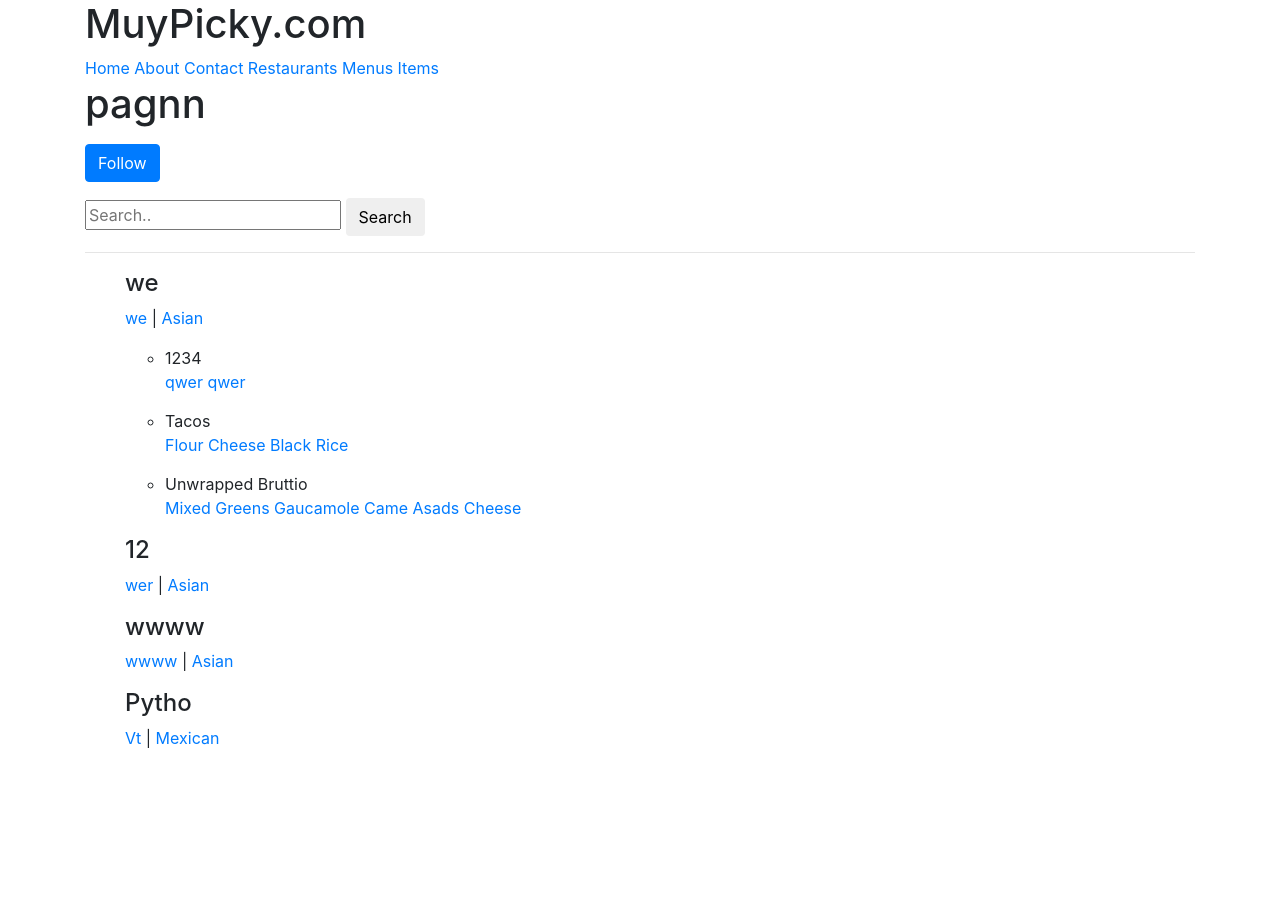
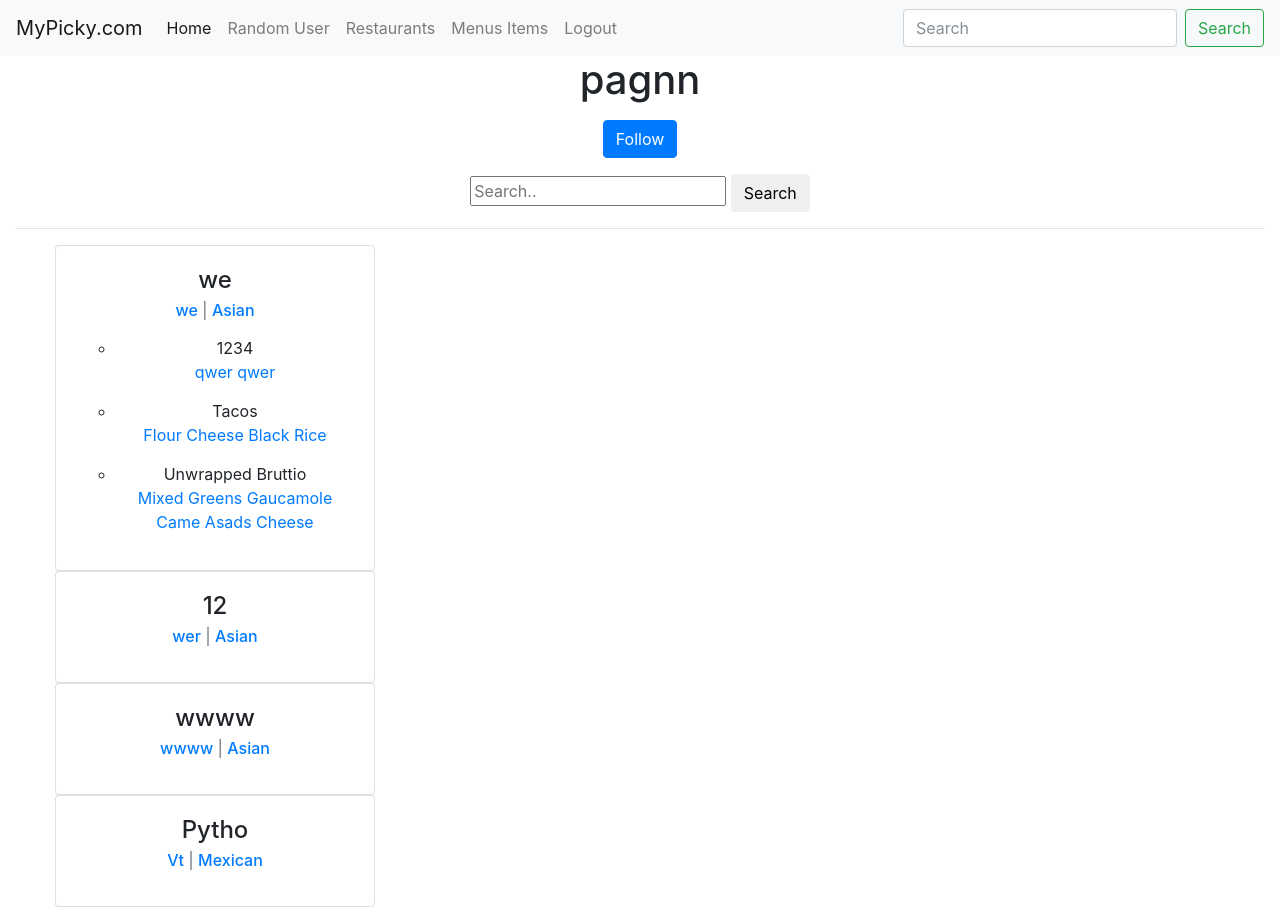
Before and after one commit to pagnn/Muypicky, a Django app: page /u/pagnn/ in a window 1280 px wide. Before the commit the page ends 748 px from the top, so only its background shows below. Run offline with Django 3.2, Linux system fonts and the light colour scheme; a user stored in the database is signed in; data comes from the database, SQL or seed files in the repository; both versions use the stored data as it was after the commit; some libraries are stand-ins or nearby versions.

Commit message:
Register dosen't work.

```diff
--- a/src/muypicky/urls.py
+++ b/src/muypicky/urls.py
@@ -17,15 +17,18 @@ from django.conf.urls import url,include
 from django.contrib import admin
 from django.views.generic import TemplateView
 
-from django.contrib.auth.views import LoginView,PasswordResetView
+from django.contrib.auth.views import LoginView,LogoutView,PasswordResetView
 
-from profiles.views import ProfileFollowToggle,RegisterView
+from profiles.views import ProfileFollowToggle,register
 from menus.views import HomeView
 
 urlpatterns = [
     url(r'^admin/', admin.site.urls),
-    url(r'^register/$',RegisterView.as_view(),name='register'),
-    url(r'^login/$',LoginView.as_view(extra_context={'next':'/restaurants/create'}),name='login'),
+    url(r'^randomuser/$',register,name='randomuser'),
+    url(r'^register/$',register,name='register'),
+    # url(r'^activate/(?P<code>[a-z0-9].*)/$',activate_user_view,name='activate'),
+    url(r'^login/$',LoginView.as_view(),name='login'),
+    url(r'^logout/$',LogoutView.as_view(),name='logout'),
     url(r'^password_reset/$',PasswordResetView.as_view(extra_context={'next':'/restaurants/create'}),name='password_reset'),
     url(r'^$',HomeView.as_view(),name='home'),
     url(r'^about/$',TemplateView.as_view(template_name='about.html'),name='about'),
--- a/src/profiles/models.py
+++ b/src/profiles/models.py
@@ -1,6 +1,8 @@
 from django.conf import settings
 from django.db import models
 from django.db.models.signals import post_save
+from django.core.urlresolvers import reverse
+from .utils import code_generator
 # Create your models here.
 User=settings.AUTH_USER_MODEL
 
@@ -20,6 +22,7 @@ class ProfileManager(models.Manager):
 class Profile(models.Model):
 	user=models.OneToOneField(User)
 	followers=models.ManyToManyField(User,related_name='is_following',blank=True)
+	activation_key=models.CharField(max_length=120,blank=True,null=True)
 	activated=models.BooleanField(default=False)
 	timestamp =models.DateTimeField(auto_now_add=True)
 	updated = models.DateTimeField(auto_now=True)
@@ -27,8 +30,25 @@ class Profile(models.Model):
 	def __str__(self):
 		return self.user.username
 	def send_activation_email(self):
-		print('activating')
-		pass
+		if self.activated:
+			pass
+		else:
+			self.activation_key=code_generator()
+			self.save()
+			path_=reverse('activate',kwargs={'code':self.activation_key})
+			subject='Activate Account'
+			from_email=settings.DEFAULT_FROM_EMAIL
+			message='Activate your account here:{path_}'
+			recipient_list=[self.user.email]
+			html_message='<h1>Activate your account here:{path_}</h1>'
+			send_mail=send_mail(
+						subject,
+						message,
+						from_email,
+						recipient_list,
+						fail_silently=False,
+						html_message=html_message)
+			return send_mail
 def post_save_user_reveiver(sender,instance,created,*args,**kwargs):
 	if created:
 		profile,is_created=Profile.objects.get_or_create(user=instance)
--- a/src/profiles/templates/profiles/user.html
+++ b/src/profiles/templates/profiles/user.html
@@ -13,10 +13,11 @@
 {% for rest in location %}
 <div class='row'>
 	<div class='col-sm-12'>
-		<div class='thumbnail'>
-		<h4>{{ rest.name }}</h4>
-		<p><a href='{{ request.path }}?q={{ rest.location }}'>{{ rest.location }}</a> | <a href='{{ request.path }}?q={{ rest.category }}'>{{ rest.category }}</a></p>
-		<p>
+		<div class="card" style="width: 20rem;">
+			<div class="card-body">
+    			<h4 class="card-title">{{ rest.name }}</h4>
+    			<h6 class="card-subtitle mb-2 text-muted"><a href='{{ request.path }}?q={{ rest.location }}'>{{ rest.location }}</a> | <a href='{{ request.path }}?q={{ rest.category }}'>{{ rest.category }}</a></h6>
+    			<p class="card-text">
 					<ul>
 					{% for it in rest.item_set.all %}
 						<li style='margin-bottom: 15px;'>{{ it.name }}</br>
@@ -30,6 +31,7 @@
 			</div>
 		</div>
 	</div>
+</div>
 {% endfor %}
 </ul>
 {% else %}
--- a/src/profiles/urls.py
+++ b/src/profiles/urls.py
@@ -1,9 +1,10 @@
 from django.conf.urls import url
-from .views import ProfileDetailView
+from .views import ProfileDetailView,RandomProfileDetailView
 
 
 
 
 urlpatterns = [
+	url(r'^random/$',RandomProfileDetailView.as_view(),name='random'),
     url(r'^(?P<username>[\w-]+)/$',ProfileDetailView.as_view(),name='detail'),
 ]
--- a/src/profiles/views.py
+++ b/src/profiles/views.py
@@ -1,5 +1,6 @@
 from django.contrib.auth import get_user_model
 from django.contrib.auth.mixins import LoginRequiredMixin
+from django.contrib.messages.views import SuccessMessageMixin
 from django.http import Http404
 from django.shortcuts import render,get_object_or_404,redirect
 from django.views.generic import View,DetailView,CreateView
@@ -10,16 +11,68 @@ from .models import Profile
 from .forms import RegisterForm
 
 User=get_user_model()
-class RegisterView(CreateView):
-	template_name='registration/register.html'
-	form_class=RegisterForm
-	success_url='/login'
-
+def activate_user_view(request, code=None, *args, **kwargs):
+    if code:
+        qs = Profile.objects.filter(activation_key=code)
+        if qs.exists() and qs.count() == 1:
+            profile_ = qs.first()
+            if not profile_.activated:
+                user_ = profile_.user
+                user_.is_active = True
+                user_.save()
+                profile_.activated = True
+                profile_.activation_key=None
+                profile_.save()
+                return redirect("/login")
+    return redirect("/login")
+# class RegisterView(SuccessMessageMixin,CreateView):
+# 	template_name='registration/register.html'
+# 	form_class=RegisterForm
+# 	success_url='/login/'
+# 	success_message='Successly registered.'
+# 	def dispatch(self,*args,**kwargs):
+# 		if self.request.user.is_authenticated():
+# 			return redirect('/login')
+# 		return super(RegisterView,self).dispatch(*args,**kwargs)
+def register(request):
+	if request.method == 'POST':
+		user_form = RegisterForm
+		if user_form.is_valid():
+			new_user=user_form.save(commit=False)
+			new_user.set_password(user_form.cleaned_data['password'])
+			new_user.save()
+			return HttpResponse('Successfully')
+		else:
+			return HttpResponse('Sorry,you can not register.')
+	else:
+		user_form = RegisterForm()
+		return render(request,'registration/register.html',{'form':user_form})
 class ProfileFollowToggle(LoginRequiredMixin,View):
 	def post(self,request,*args,**kwargs):
 		username_to_toggle=request.POST.get('username')
 		profile_,is_following=Profile.objects.toggle_follow(self.request.user,username_to_toggle)
 		return redirect(f'/u/{profile_.user.username}/')
+class RandomProfileDetailView(DetailView):
+    template_name = 'profiles/user.html'
+
+    def get_object(self):
+        return User.objects.filter(is_active=True, item__isnull=False).order_by("?").first() #/ gives a random item.
+
+    def get_context_data(self, *args, **kwargs):
+        context = super(RandomProfileDetailView, self).get_context_data(*args, **kwargs)
+        user = context['user']
+        is_following = False
+        if self.request.user.is_authenticated():
+            if user.profile in self.request.user.is_following.all():
+                is_following = True
+        context['is_following'] = is_following
+        query = self.request.GET.get('q')
+        items_exists = Item.objects.filter(user=user).exists()
+        qs = RestaurantLocation.objects.filter(owner=user).search(query)
+        if items_exists and qs.exists():
+            context['location'] = qs
+        return context
+
 class ProfileDetailView(DetailView):
 	template_name='profiles/user.html'
 
--- a/src/templates/base.html
+++ b/src/templates/base.html
@@ -4,9 +4,9 @@
 	<title>{% block head_title %}MuyPicky.com{% endblock head_title %}</title>
 	{% include 'snippets/css.html' %}
 </head>
-<body>
+<body >
 	{% include 'snippets/nav.html' %}
-	<div class='container'>
+	<div class='container-fluid text-center'>
 		{% block content %}
 		{% endblock content %}
 	</div>
--- a/src/templates/registration/register.html
+++ b/src/templates/registration/register.html
@@ -4,10 +4,10 @@
 <div class='row'>
 <div class='col-sm-6 col-sm-offset-3 text-center'>
     <h1>Register</h1>
-    <form class='form' mehtod='post' action="{% url 'register' %}">{% csrf_token %}
+        <form class='form' mehtod='post' action="{% url 'register' %}">{% csrf_token %}
         {{ form.as_p }}
         <input type="submit" value="register" />
-        <input type="hidden" name="next" value="{{ next }}" />
+        <input type="hidden" name="next" value="/" />
     </form>
     <p>Do you need to <a href="{% url 'login' %}">Login</a>?</p>
 </div>
--- a/src/templates/snippets/nav.html
+++ b/src/templates/snippets/nav.html
@@ -1,10 +1,38 @@
-<div class='container'>
-<h1>MuyPicky.com</h1>
-<a href="{% url 'home' %}">Home</a>
-<a href="{% url 'about' %}">About</a>
-<a href="{% url 'contact' %}">Contact</a>
-{% if request.user.is_authenticated %}
-<a href="{% url 'restaurants:list' %}">Restaurants</a>
-<a href="{% url 'menus:list' %}">Menus Items</a>
-{% endif %}
-</div>
+<nav class="navbar navbar-expand-lg navbar-light bg-light">
+  <a class="navbar-brand" href="{% url 'home' %}">MyPicky.com</a>
+  <button class="navbar-toggler" type="button" data-toggle="collapse" data-target="#navbarNav" aria-controls="navbarNav" aria-expanded="false" aria-label="Toggle navigation">
+    <span class="navbar-toggler-icon"></span>
+  </button>
+  <div class="collapse navbar-collapse" id="navbarNav">
+    <ul class="navbar-nav">
+      <li class="nav-item active">
+        <a class="nav-link" href="{% url 'home' %}">Home <span class="sr-only">(current)</span></a>
+      </li>
+      <li class="nav-item">
+        <a class="nav-link" href="{% url 'profiles:random' %}">Random User</a>
+      </li>
+	{% if request.user.is_authenticated %}
+      <li class="nav-item">
+        <a class="nav-link" href="{% url 'restaurants:list' %}">Restaurants</a>
+      </li>
+      <li class="nav-item">
+        <a class="nav-link" href="{% url 'menus:list' %}">Menus Items</a>
+      </li>
+      <li class="nav-item">
+        <a class="nav-link" href="{% url 'logout' %}">Logout</a>
+      </li>
+      {% else %}
+      <li class="nav-item">
+        <a class="nav-link" href="{% url 'register' %}">Register</a>
+      </li>
+      <li class="nav-item">
+        <a class="nav-link" href="{% url 'login' %}">Login</a>
+      </li>
+      {% endif %}
+    </ul>
+  </div>
+  <form class="form-inline" method='GET' action='.'>
+    <input class="form-control mr-sm-2" placeholder="Search" aria-label="Search" type='text' name='q' value="{{ request.GET.q }}">
+    <button class="btn btn-outline-success my-2 my-sm-0" type="submit">Search</button>
+  </form>
+ </nav>
```
Also changed, not shown: src/menus/templates/menus/home-feed.html (+6 -5 lines), src/muypicky/settings/__base__.py (+14 -1 lines), src/profiles/forms.py (+45 -26 lines), src/profiles/utils.py (added, +7 -0 lines), src/templates/home.html (+9 -12 lines), src/db.sqlite3, src/menus/views.py (line endings or trailing spaces), src/profiles/migrations/0004_profile_activation_key.py (added), 1 other file. Lines whose indentation alone changed are shown as unchanged.
